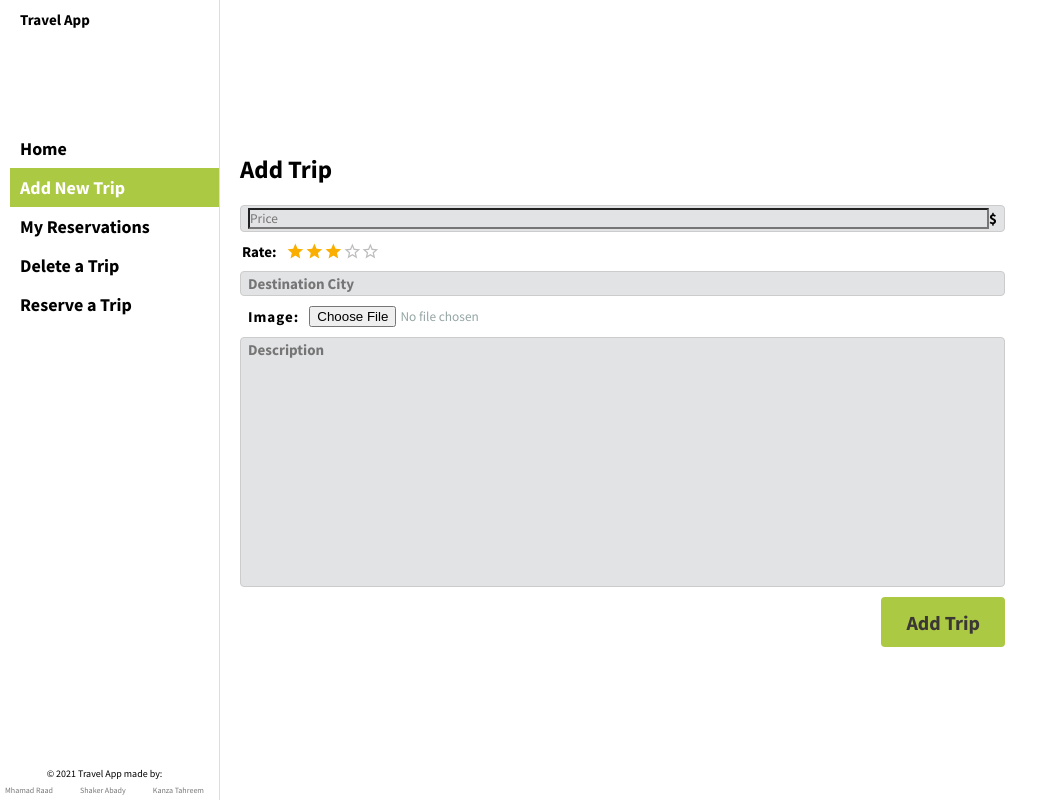
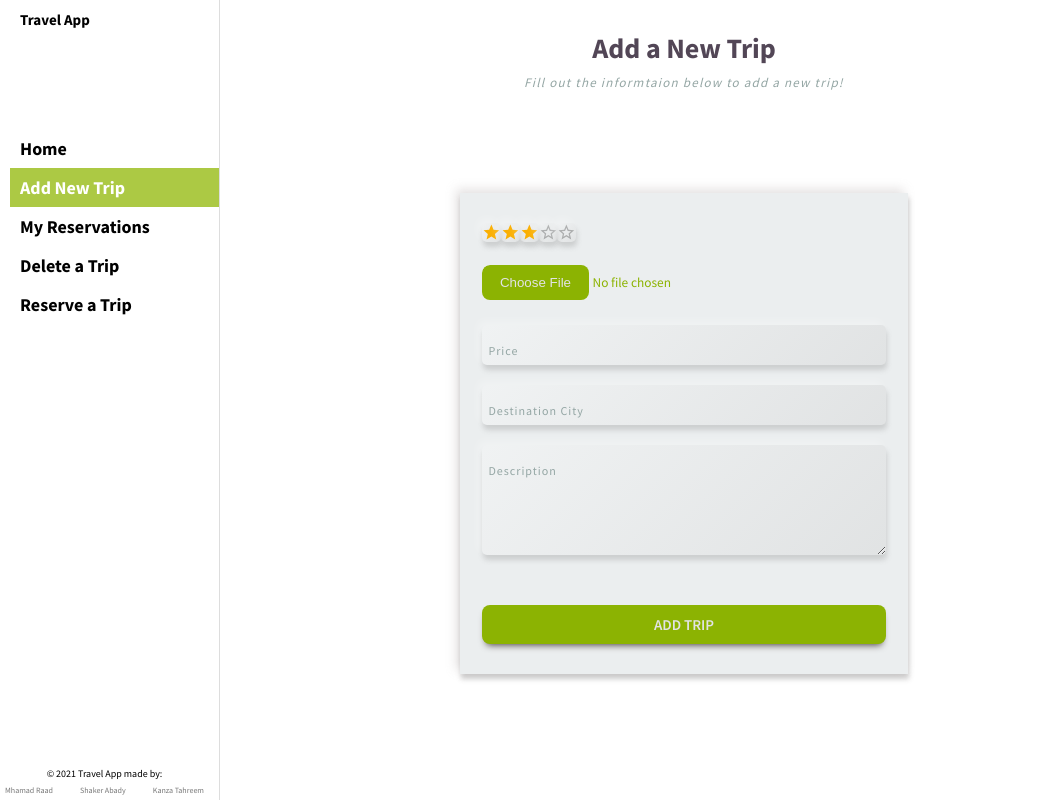
Before and after one commit to Mhamad-Raad/final-capstone-frontend, a React (Create React App) app: page /add-trip in a window 1280 px wide. Shown: the whole page, without its empty margins (0-1063 px from the left). Built offline with nearby package versions, Linux system fonts and the light colour scheme; sample sign-in values are in the browser's storage.

Commit message:
Update the styles of form for adding a trip

```diff
--- a/src/assets/stylesheets/addtrip.css
+++ b/src/assets/stylesheets/addtrip.css
@@ -1,144 +1,97 @@
+@import "form.css";
+
 .add-trip-page {
-  padding: 20px;
-  width: 100%;
+  height: 100%;
+  padding: 2rem;
+  background: var(--white);
+}
+
+.add-trip-page > div {
+  display: flex;
   justify-content: center;
-  align-items: flex-start;
+  align-items: center;
+  height: 80%;
 }
 
 .trip-header {
-  font-size: 2.5rem;
-  font-weight: bolder;
-  margin-bottom: 20px;
+  text-align: center;
 }
 
-.image-title {
-  font-size: 1.5rem;
-  font-weight: bolder;
-  margin-bottom: 10px;
+.add-trip-page .form-container {
+  width: 80vw;
+  height: auto;
+  display: flex;
+  flex-direction: column;
+  justify-content: center;
+  align-items: center;
+  margin: 0 auto;
+  padding: 1rem 0;
 }
 
-.add-trip-form {
-  justify-content: center;
-  align-items: flex-start;
-  width: 75%;
-  gap: 10px;
-  position: relative;
+.add-trip-page form {
+  width: 90%;
+  gap: 2rem;
 }
 
-.currencyinput {
-  padding: 2px 7px;
+.form-container .form-image label {
+  width: inherit;
+  background: transparent;
+  box-shadow: none;
+  align-items: center;
 }
 
-.currencyinput,
-.add-trip-form > input,
-.add-trip-form > textarea {
-  border: 1px solid #ccc;
-  border-radius: 4px;
-  justify-content: center;
-  align-items: center;
-  width: 100%;
-  font-weight: bolder;
-  font-size: 1.5rem;
-  background: var(--platinum);
+.form-container .form-image input {
+  width: inherit;
+  padding: inherit;
 }
 
-.add-trip-form > input {
-  padding: 2px 7px;
+.form-container textarea {
+  height: 200px;
+  height: 110px;
 }
 
-.add-trip-form > textarea {
-  resize: none;
-  height: 250px;
-  padding: 2px 7px;
+form input[type="file"] {
+  width: 100%;
+  border: none;
+  padding: 1.9rem 0;
 }
 
-.add-trip-price {
-  width: 100%;
-  margin: 0;
-  display: inline-block;
-  background: var(--platinum);
-  padding: 0;
+.add-trip-page input[type="file"]::-webkit-file-upload-button {
+  background: var(--dark-lemon-lime);
+  padding: 1rem 1.75rem;
+  border-radius: 8px;
+  cursor: pointer;
+  border: none;
+  color: var(--platinum);
+  align-items: center;
 }
 
-.rating-row,
-.image-row {
-  justify-content: center;
-  align-items: center;
-  gap: 10px;
+.add-trip-page .form-container .submit-btn {
+  border-radius: 8px;
+  margin-bottom: 0;
 }
 
-.image-row {
-  position: static;
-  background: transparent;
+@media screen and (min-width: 768px) {
+  .add-trip-page {
+    margin-left: 220px;
+  }
+
+  .add-trip-page .form-container {
+    width: 50vw;
+  }
 }
 
-.image-row > input {
-  padding: 0;
-  height: auto;
-  border: none;
-  border-radius: 0;
-  background: transparent;
-}
-
-.rate-title,
-.image-title {
-  font-size: 1.5rem;
-  font-weight: bold;
-  margin: 0;
-  margin-left: 2px;
-  color: black;
-}
-
-.rates-trip {
-  top: 0 !important;
-  left: 0 !important;
-  background-color: transparent;
-  border: none;
-}
-
-.add-trip-form > button {
-  font-size: 2rem;
-  font-weight: bolder;
-  padding: 12.5px 25px;
-  border-radius: 4px;
-  background: var(--background);
-  color: var(--black-olive);
-  border: none;
-  cursor: pointer;
-  margin-left: auto;
-}
-
-@media only screen and (max-width: 600px) {
+@media screen and (min-width: 1110px) {
   .add-trip-page {
-    justify-content: center;
-    align-items: center;
+    margin-left: 220px;
   }
 
-  .add-trip-form {
-    width: 100%;
-    justify-content: center;
-    align-items: center;
-    gap: 20px;
+  .add-trip-page .form-container {
+    width: 35vw;
+    padding: 3rem 0;
   }
 
-  .add-trip-form > button {
-    margin-left: 0;
-    margin-top: 20px;
-  }
-
-  .add-trip-form > input {
-    width: 100%;
-  }
-
-  .add-trip-form > textarea {
-    width: 100%;
-  }
-
-  .add-trip-price {
-    width: 100%;
-  }
-
-  .currencyinput {
-    width: 100%;
+  .add-trip-page div {
+    height: 85%;
   }
 }
--- /dev/null
+++ b/src/assets/stylesheets/form.css
@@ -0,0 +1,108 @@
+
+.form-container {
+  height: 70vh;
+  width: 70vw;
+  display: flex;
+  align-items: center;
+  justify-content: center;
+  background-color: #ebeeef;
+  box-shadow: 1px 5px 5px 0 #3e3a3a40, -4px -4px 10px #a89e9e4d;
+}
+
+.form-container label {
+  display: flex;
+  position: relative;
+  border-radius: 5px;
+  border: none;
+  background: linear-gradient(-45deg, #c9c9c94d, #ffffff40);
+  box-shadow: 1px 5px 5px 0 #73727240, -4px -4px 10px #ffffff4d;
+}
+
+.form-container input,
+.form-container textarea {
+  border: none;
+  display: flex;
+  width: 100%;
+  height: 4rem;
+  padding: 1.5rem 0.5em;
+  border-radius: 8px;
+  background: transparent;
+  color: var(--dark-lemon-lime);
+  font-weight: normal;
+}
+
+input + span,
+textarea + span {
+  font-size: 1.2em;
+  position: absolute;
+  left: 0;
+  top: 1.5rem;
+  padding: 0 0.5em;
+  color: var(--cadet-gray);
+  line-height: 1.75em;
+  transition: top 0.15s;
+  letter-spacing: 1px;
+}
+
+.submit-btn span {
+  filter: drop-shadow(0 1px 0 black);
+}
+
+input:focus + span,
+input:valid + span,
+textarea:focus + span,
+textarea:valid + span {
+  top: -0.75em;
+  letter-spacing: 1px;
+}
+
+input:focus,
+textarea:focus {
+  color: var(--black-olive);
+  font-weight: normal;
+}
+
+input:focus + span,
+textarea:focus + span {
+  color: var(--dark-lemon-lime);
+}
+
+.form-group button {
+  background: transparent;
+  border: none;
+  padding: 1rem 0.5rem;
+}
+
+.form-container h1,
+.add-trip-page h1 {
+  padding-top: 3rem;
+  padding-bottom: 0.5rem;
+  color: #524656;
+  font-size: 2.2rem;
+  font-weight: 700;
+  text-align: center;
+}
+
+.form-container h2,
+.add-trip-page h2 {
+  font-size: 1.1rem;
+  letter-spacing: 1.25px;
+  color: var(--cadet-gray);
+  font-style: italic;
+  padding: 0.25rem 0 2rem 0;
+  font-weight: 500;
+  text-align: center;
+}
+
+@media screen and (min-width: 1110px) {
+  .form-container h1,
+  .add-trip-page h1 {
+    padding-top: 1rem;
+    font-size: 2.8rem;
+  }
+
+  .form-container h2,
+  .add-trip-page h2 {
+    font-size: 1.3rem;
+  }
+}
--- a/src/components/AddTripForm.jsx
+++ b/src/components/AddTripForm.jsx
@@ -1,11 +1,13 @@
 import { useState } from 'react';
-import { useDispatch } from 'react-redux';
+import { useDispatch, useSelector } from 'react-redux';
 import { Rating } from '@mui/material';
 import { addTrip } from '../redux/tripSlice';
-
+import Loader from './Loader';
 import '../assets/stylesheets/addtrip.css';
 
 const AddTripForm = () => {
+  const status = useSelector((state) => state.trips.status);
+
   const [addSuccess, setAddSuccess] = useState(false);
   const [addFailed, setAddFailed] = useState(false);
   const [loading, setLoading] = useState(false);
@@ -21,6 +23,14 @@ const AddTripForm = () => {
 
   const handleSubmit = async (e) => {
     e.preventDefault();
+    if (!price || !rating || !destinationCity || !image || !description) {
+      setAddFailed(true);
+      setTimeout(() => {
+        setAddFailed(false);
+      }, 3000);
+      return;
+    }
+
     const formData = new FormData();
     formData.append('price', price);
     formData.append('rating', rating);
@@ -51,65 +61,82 @@ const AddTripForm = () => {
     setDescription('');
   };
 
+  if (status === 'loading') {
+    return <Loader />;
+  }
+
   return (
-    <div className="add-trip-page column">
-      <h2 className="trip-header">Add Trip</h2>
+    <section className="add-trip-page">
+      <h1>Add a New Trip</h1>
+      <h2>Fill out the informtaion below to add a new trip!</h2>
       {addSuccess && <p className="success-msg msg">Trip added successfully!</p>}
-      {addFailed && <p className="error-msg msg">Failed to add a trip! Pleae try again later</p>}
+      {addFailed && <p className="error-msg msg">Failed to add a trip. Please fill all fields!</p>}
       {loading && <p className="loading-msg msg">Adding trip...</p>}
 
-      <form onSubmit={handleSubmit} className="add-trip-form column">
-        <span className="currencyinput row">
-          <input
-            type="number"
-            className="add-trip-price"
-            value={price}
-            onChange={(e) => setPrice(e.target.value)}
-            placeholder="Price"
-            required
-          />
-          $
-        </span>
-
-        <span className="row rating-row">
-          <span className="rate-title">Rate: </span>
+      <div>
+        <div className="form-container">
+          <form onSubmit={handleSubmit} className="column">
+            <div className="form-group">
               <Rating
                 defaultValue={2.5}
                 size="large"
                 className="rates-trip"
                 onChange={(e) => setRating(e.target.value)}
               />
-        </span>
-
-        <input
-          type="text"
-          value={destinationCity}
-          onChange={(e) => setDestinationCity(e.target.value)}
-          placeholder="Destination City"
-          required
-        />
-
-        <span className="image-row row">
-          <span className="image-title">
-            Image:
-          </span>
+              <span className="row rating-row" />
+            </div>
+            <div className="form-group form-image">
+              <label htmlFor="image">
                 <input
                   type="file"
                   id="image"
                   accept=".jpg, .jpeg, .png"
                   onChange={(e) => setImage(e.target.files[0])}
                 />
-        </span>
+              </label>
+            </div>
+            <div className="form-group">
+              <label htmlFor="number">
+                <input
+                  type="number"
+                  className="add-trip-price"
+                  value={price}
+                  onChange={(e) => setPrice(e.target.value)}
+                  required
+                />
+                <span className="row">Price</span>
+              </label>
+            </div>
 
+            <div className="form-group">
+              <label htmlFor="text">
+                <input
+                  type="text"
+                  value={destinationCity}
+                  onChange={(e) => setDestinationCity(e.target.value)}
+                  required
+                />
+                <span>Destination City</span>
+              </label>
+            </div>
+
+            <div className="form-group">
+              <label htmlFor="text">
                 <textarea
+                  type="text"
                   value={description}
                   onChange={(e) => setDescription(e.target.value)}
-          placeholder="Description"
+                  required
                 />
+                <span>Description</span>
+              </label>
+            </div>
 
-        <button type="submit">Add Trip</button>
+            <button type="submit" className="submit-btn">Add Trip</button>
           </form>
         </div>
+      </div>
+    </section>
   );
 };
 
```
Lines whose indentation alone changed are shown as unchanged.
